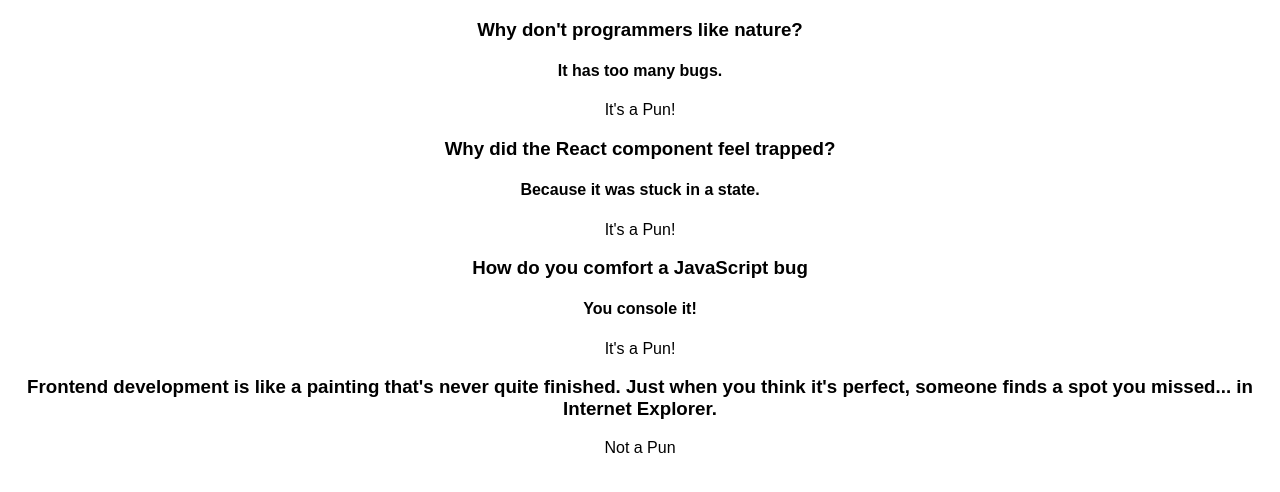
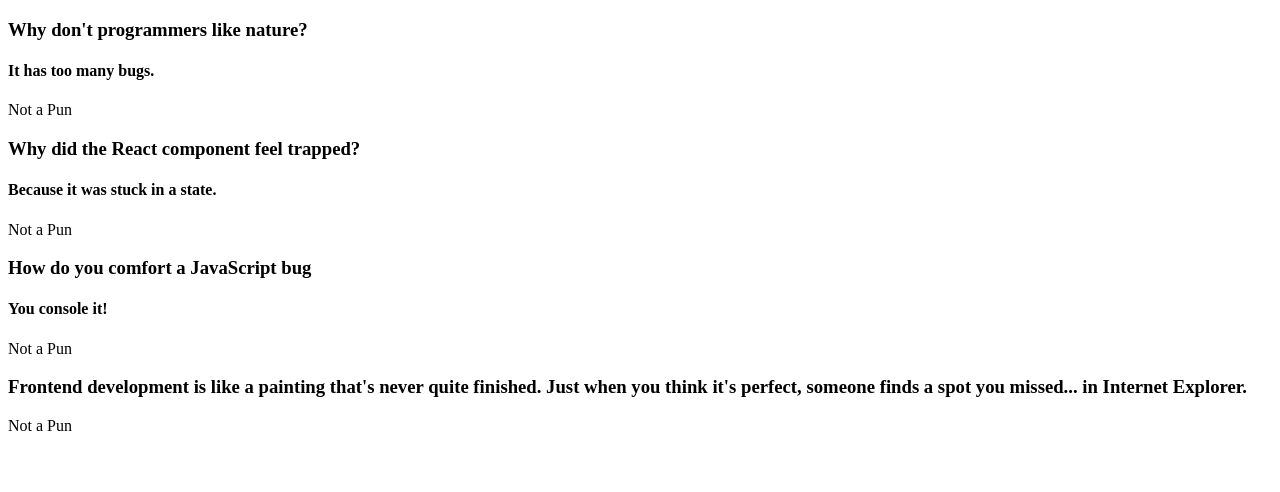
Before and after one commit to LurieK/Scrimba-React-Course2, a React (Create React App) app: page / in a window 1280 px wide. Shown: the top 492 px of the page. Built offline with nearby package versions, Linux system fonts and the light colour scheme.

Commit message:
create object file, and map through to return jokes

```diff
--- a/src/App.js
+++ b/src/App.js
@@ -1,28 +1,20 @@
 import "./styles.css";
 import Jokes from "./Jokes.js"
+import jokesData from "./JokesData"
 
 export default function App() {
+  const jokeElements= jokesData.map((joke)=>{
+    return <Jokes
+          setup={joke.setup}
+          punchline={joke.punchline}
+          inPun={joke.isPun}
+
+    />
+  })
+
   return (
-    <div className="App">
-            <Jokes
-        setup="Why don't programmers like nature?"
-        punchline="It has too many bugs."
-        isPun={true}
-      />
-      <Jokes
-        setup="Why did the React component feel trapped?"
-        punchline="Because it was stuck in a state."
-        isPun={true}
-        />
-      <Jokes
-        setup="How do you comfort a JavaScript bug"
-        punchline="You console it!"
-        isPun={true}
-      />
-      <Jokes
-        setup="Frontend development is like a painting that's never quite finished. Just when you think it's perfect, someone finds a spot you missed... in Internet Explorer."
-        isPun={false}
-      />
-    </div>
+    <div>
+      {jokeElements}
+      </div>
   );
 }
--- /dev/null
+++ b/src/JokesData.js
@@ -0,0 +1,23 @@
+const jokesData = [
+  {
+    setup: "Why don't programmers like nature?",
+    punchline: "It has too many bugs.",
+    isPun: true
+  },
+  {
+    setup: "Why did the React component feel trapped?",
+    punchline: "Because it was stuck in a state.",
+    isPun: true
+  },
+  {
+    setup: "How do you comfort a JavaScript bug",
+    punchline: "You console it!",
+    isPun: true
+  },
+  {
+    setup: "Frontend development is like a painting that's never quite finished. Just when you think it's perfect, someone finds a spot you missed... in Internet Explorer.",
+    isPun: false
+  }
+];
+
+export default jokesData;
```
